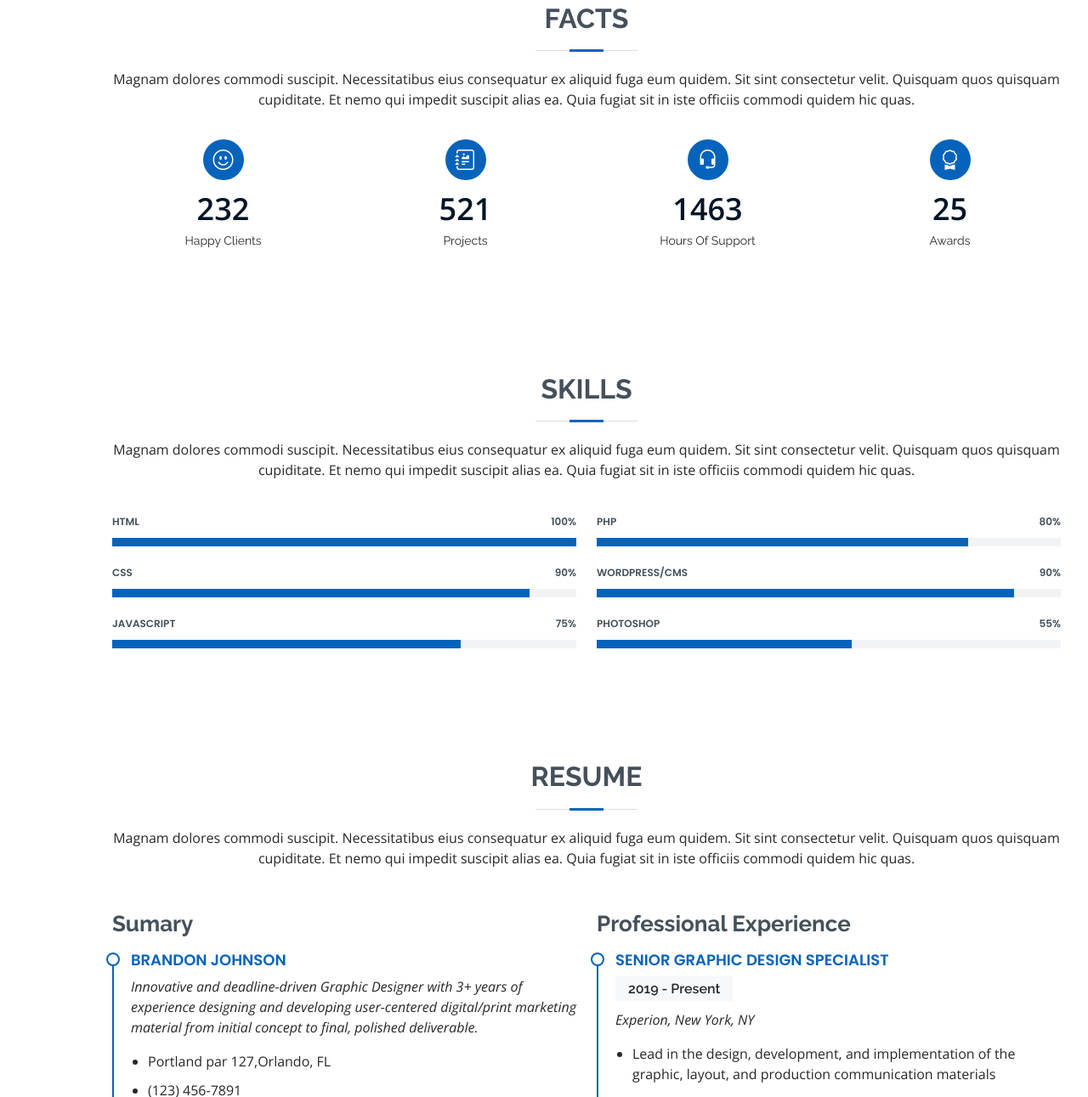
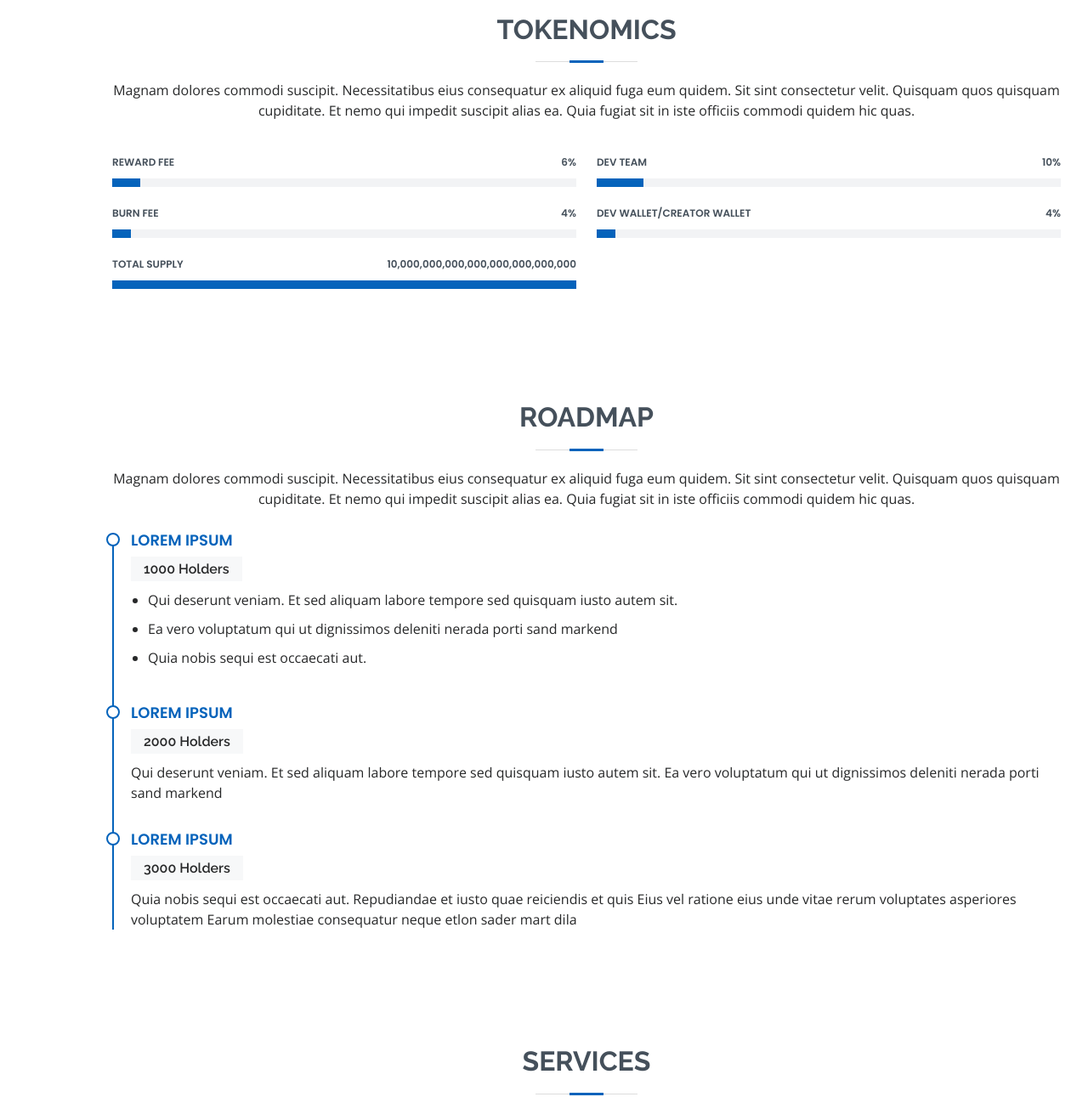
Before and after one commit to BMoose00/gummybeartoken.github.io, a plain HTML site: page index.html in a window 1280 px wide. Shown: the part 1509-2800 px from the top of the page at 85% size. Drawn offline with nearby package versions, Linux system fonts and the light colour scheme.

Commit message:
initial site updates

```diff
--- a/index.html
+++ b/index.html
@@ -5,7 +5,7 @@
   <meta charset="utf-8">
   <meta content="width=device-width, initial-scale=1.0" name="viewport">
 
-  <title>MyResume Bootstrap Template - Index</title>
+  <title>Gummybeartoken.io</title>
   <meta content="" name="description">
   <meta content="" name="keywords">
 
@@ -47,10 +47,10 @@
       <ul>
         <li><a href="#hero" class="nav-link scrollto active"><i class="bx bx-home"></i> <span>Home</span></a></li>
         <li><a href="#about" class="nav-link scrollto"><i class="bx bx-user"></i> <span>About</span></a></li>
-        <li><a href="#resume" class="nav-link scrollto"><i class="bx bx-file-blank"></i> <span>Resume</span></a></li>
-        <li><a href="#portfolio" class="nav-link scrollto"><i class="bx bx-book-content"></i> <span>Portfolio</span></a></li>
+        <li><a href="#resume" class="nav-link scrollto"><i class="bx bx-file-blank"></i> <span>Roadmap</span></a></li>
+        <!-- <li><a href="#portfolio" class="nav-link scrollto"><i class="bx bx-book-content"></i> <span>Portfolio</span></a></li> -->
         <li><a href="#services" class="nav-link scrollto"><i class="bx bx-server"></i> <span>Services</span></a></li>
-        <li><a href="#contact" class="nav-link scrollto"><i class="bx bx-envelope"></i> <span>Contact</span></a></li>
+        <!-- <li><a href="#contact" class="nav-link scrollto"><i class="bx bx-envelope"></i> <span>Contact</span></a></li> -->
       </ul>
     </nav><!-- .nav-menu -->
 
@@ -59,15 +59,15 @@
   <!-- ======= Hero Section ======= -->
   <section id="hero" class="d-flex flex-column justify-content-center">
     <div class="container" data-aos="zoom-in" data-aos-delay="100">
-      <h1>Brandon Johnson</h1>
-      <p>I'm <span class="typed" data-typed-items="Designer, Developer, Freelancer, Photographer"></span></p>
-      <div class="social-links">
+      <h1>Gummy Bear</h1>
+      <p><span class="typed" data-typed-items="Lorem ipsum dolor sit amet, consectetur adipiscing elit, sed do eiusmod tempor incididunt ut labore et dolore"></span></p>
+      <!-- <div class="social-links">
         <a href="#" class="twitter"><i class="bx bxl-twitter"></i></a>
         <a href="#" class="facebook"><i class="bx bxl-facebook"></i></a>
         <a href="#" class="instagram"><i class="bx bxl-instagram"></i></a>
         <a href="#" class="google-plus"><i class="bx bxl-skype"></i></a>
         <a href="#" class="linkedin"><i class="bx bxl-linkedin"></i></a>
-      </div>
+      </div> -->
     </div>
   </section><!-- End Hero -->
 
@@ -82,7 +82,7 @@
           <p>Magnam dolores commodi suscipit. Necessitatibus eius consequatur ex aliquid fuga eum quidem. Sit sint consectetur velit. Quisquam quos quisquam cupiditate. Et nemo qui impedit suscipit alias ea. Quia fugiat sit in iste officiis commodi quidem hic quas.</p>
         </div>
 
-        <div class="row">
+        <!-- <div class="row">
           <div class="col-lg-4">
             <img src="assets/img/profile-img.jpg" class="img-fluid" alt="">
           </div>
@@ -115,7 +115,7 @@
               Cupiditate ut dicta maxime officiis quidem quia. Sed et consectetur qui quia repellendus itaque neque. Aliquid amet quidem ut quaerat cupiditate. Ab et eum qui repellendus omnis culpa magni laudantium dolores.
             </p>
           </div>
-        </div>
+        </div> -->
 
       </div>
     </section><!-- End About Section -->
@@ -125,8 +125,8 @@
       <div class="container" data-aos="fade-up">
 
         <div class="section-title">
-          <h2>Facts</h2>
-          <p>Magnam dolores commodi suscipit. Necessitatibus eius consequatur ex aliquid fuga eum quidem. Sit sint consectetur velit. Quisquam quos quisquam cupiditate. Et nemo qui impedit suscipit alias ea. Quia fugiat sit in iste officiis commodi quidem hic quas.</p>
+          <h2>Statistics</h2>
+          <!-- <p>Magnam dolores commodi suscipit. Necessitatibus eius consequatur ex aliquid fuga eum quidem. Sit sint consectetur velit. Quisquam quos quisquam cupiditate. Et nemo qui impedit suscipit alias ea. Quia fugiat sit in iste officiis commodi quidem hic quas.</p> -->
         </div>
 
         <div class="row">
@@ -135,7 +135,7 @@
             <div class="count-box">
               <i class="bi bi-emoji-smile"></i>
               <span data-purecounter-start="0" data-purecounter-end="232" data-purecounter-duration="1" class="purecounter"></span>
-              <p>Happy Clients</p>
+              <p>Daily tx</p>
             </div>
           </div>
 
@@ -143,7 +143,7 @@
             <div class="count-box">
               <i class="bi bi-journal-richtext"></i>
               <span data-purecounter-start="0" data-purecounter-end="521" data-purecounter-duration="1" class="purecounter"></span>
-              <p>Projects</p>
+              <p>Market Cap</p>
             </div>
           </div>
 
@@ -151,7 +151,7 @@
             <div class="count-box">
               <i class="bi bi-headset"></i>
               <span data-purecounter-start="0" data-purecounter-end="1463" data-purecounter-duration="1" class="purecounter"></span>
-              <p>Hours Of Support</p>
+              <p>Investors</p>
             </div>
           </div>
 
@@ -159,7 +159,7 @@
             <div class="count-box">
               <i class="bi bi-award"></i>
               <span data-purecounter-start="0" data-purecounter-end="25" data-purecounter-duration="1" class="purecounter"></span>
-              <p>Awards</p>
+              <p>Total Supply</p>
             </div>
           </div>
 
@@ -173,7 +173,7 @@
       <div class="container" data-aos="fade-up">
 
         <div class="section-title">
-          <h2>Skills</h2>
+          <h2>Tokenomics</h2>
           <p>Magnam dolores commodi suscipit. Necessitatibus eius consequatur ex aliquid fuga eum quidem. Sit sint consectetur velit. Quisquam quos quisquam cupiditate. Et nemo qui impedit suscipit alias ea. Quia fugiat sit in iste officiis commodi quidem hic quas.</p>
         </div>
 
@@ -182,23 +182,23 @@
           <div class="col-lg-6">
 
             <div class="progress">
-              <span class="skill">HTML <i class="val">100%</i></span>
+              <span class="skill">Reward Fee <i class="val">6%</i></span>
               <div class="progress-bar-wrap">
-                <div class="progress-bar" role="progressbar" aria-valuenow="100" aria-valuemin="0" aria-valuemax="100"></div>
+                <div class="progress-bar" role="progressbar" aria-valuenow="6" aria-valuemin="0" aria-valuemax="100"></div>
               </div>
             </div>
 
             <div class="progress">
-              <span class="skill">CSS <i class="val">90%</i></span>
+              <span class="skill">Burn fee <i class="val">4%</i></span>
               <div class="progress-bar-wrap">
-                <div class="progress-bar" role="progressbar" aria-valuenow="90" aria-valuemin="0" aria-valuemax="100"></div>
+                <div class="progress-bar" role="progressbar" aria-valuenow="4" aria-valuemin="0" aria-valuemax="100"></div>
               </div>
             </div>
 
             <div class="progress">
-              <span class="skill">JavaScript <i class="val">75%</i></span>
+              <span class="skill">Total Supply <i class="val">10,000,000,000,000,000,000,000,000</i></span>
               <div class="progress-bar-wrap">
-                <div class="progress-bar" role="progressbar" aria-valuenow="75" aria-valuemin="0" aria-valuemax="100"></div>
+                <div class="progress-bar" role="progressbar" aria-valuenow="100" aria-valuemin="0" aria-valuemax="100"></div>
               </div>
             </div>
 
@@ -207,25 +207,25 @@
           <div class="col-lg-6">
 
             <div class="progress">
-              <span class="skill">PHP <i class="val">80%</i></span>
+              <span class="skill">Dev team <i class="val">10%</i></span>
               <div class="progress-bar-wrap">
-                <div class="progress-bar" role="progressbar" aria-valuenow="80" aria-valuemin="0" aria-valuemax="100"></div>
+                <div class="progress-bar" role="progressbar" aria-valuenow="10" aria-valuemin="0" aria-valuemax="100"></div>
               </div>
             </div>
 
             <div class="progress">
-              <span class="skill">WordPress/CMS <i class="val">90%</i></span>
+              <span class="skill">Dev wallet/Creator wallet <i class="val">4%</i></span>
               <div class="progress-bar-wrap">
-                <div class="progress-bar" role="progressbar" aria-valuenow="90" aria-valuemin="0" aria-valuemax="100"></div>
+                <div class="progress-bar" role="progressbar" aria-valuenow="4" aria-valuemin="0" aria-valuemax="100"></div>
               </div>
             </div>
 
-            <div class="progress">
+            <!-- <div class="progress">
               <span class="skill">Photoshop <i class="val">55%</i></span>
               <div class="progress-bar-wrap">
                 <div class="progress-bar" role="progressbar" aria-valuenow="55" aria-valuemin="0" aria-valuemax="100"></div>
               </div>
-            </div>
+            </div> -->
 
           </div>
 
@@ -239,15 +239,15 @@
       <div class="container" data-aos="fade-up">
 
         <div class="section-title">
-          <h2>Resume</h2>
+          <h2>Roadmap</h2>
           <p>Magnam dolores commodi suscipit. Necessitatibus eius consequatur ex aliquid fuga eum quidem. Sit sint consectetur velit. Quisquam quos quisquam cupiditate. Et nemo qui impedit suscipit alias ea. Quia fugiat sit in iste officiis commodi quidem hic quas.</p>
         </div>
 
-        <div class="row">
+        <!-- <div class="row">
           <div class="col-lg-6">
             <h3 class="resume-title">Sumary</h3>
             <div class="resume-item pb-0">
-              <h4>Brandon Johnson</h4>
+              <h4>Gummy Bear</h4>
               <p><em>Innovative and deadline-driven Graphic Designer with 3+ years of experience designing and developing user-centered digital/print marketing material from initial concept to final, polished deliverable.</em></p>
               <ul>
                 <li>Portland par 127,Orlando, FL</li>
@@ -295,13 +295,63 @@
               </ul>
             </div>
           </div>
+        </div> -->
+        <div class="row">
+          <div class="col-lg-12">
+            <div class="resume-item">
+              <h4>Lorem ipsum</h4>
+              <h5>1000 Holders</h5>
+              <!-- <p><em>Innovative and deadline-driven Graphic Designer with 3+ years of experience designing and developing user-centered digital/print marketing material from initial concept to final, polished deliverable.</em></p> -->
+              <ul>
+                <li>Qui deserunt veniam. Et sed aliquam labore tempore sed quisquam iusto autem sit.</li>
+                <li>Ea vero voluptatum qui ut dignissimos deleniti nerada porti sand markend</li>
+                <li>Quia nobis sequi est occaecati aut.</li>
+              </ul>
+            </div>
+            <div class="resume-item">
+              <h4>Lorem ipsum</h4>
+              <h5>2000 Holders</h5>
+              <!-- <p><em>Rochester Institute of Technology, Rochester, NY</em></p> -->
+              <p>Qui deserunt veniam. Et sed aliquam labore tempore sed quisquam iusto autem sit. Ea vero voluptatum qui ut dignissimos deleniti nerada porti sand markend</p>
+            </div>
+            <div class="resume-item">
+              <h4>Lorem ipsum</h4>
+              <h5>3000 Holders</h5>
+              <!-- <p><em>Rochester Institute of Technology, Rochester, NY</em></p> -->
+              <p>Quia nobis sequi est occaecati aut. Repudiandae et iusto quae reiciendis et quis Eius vel ratione eius unde vitae rerum voluptates asperiores voluptatem Earum molestiae consequatur neque etlon sader mart dila</p>
+            </div>
+          </div>
+          <!-- <div class="col-lg-6">
+            <div class="resume-item">
+              <h4>Lorem ipsum</h4>
+              <h5>2019 - Present</h5>
+              <p><em>Experion, New York, NY </em></p>
+              <ul>
+                <li>Lead in the design, development, and implementation of the graphic, layout, and production communication materials</li>
+                <li>Delegate tasks to the 7 members of the design team and provide counsel on all aspects of the project. </li>
+                <li>Supervise the assessment of all graphic materials in order to ensure quality and accuracy of the design</li>
+                <li>Oversee the efficient use of production project budgets ranging from $2,000 - $25,000</li>
+              </ul>
+            </div>
+            <div class="resume-item">
+              <h4>Lorem ipsum</h4>
+              <h5>2017 - 2018</h5>
+              <p><em>Stepping Stone Advertising, New York, NY</em></p>
+              <ul>
+                <li>Developed numerous marketing programs (logos, brochures,infographics, presentations, and advertisements).</li>
+                <li>Managed up to 5 projects or tasks at a given time while under pressure</li>
+                <li>Recommended and consulted with clients on the most appropriate graphic design</li>
+                <li>Created 4+ design presentations and proposals a month for clients and account managers</li>
+              </ul>
+            </div>
+          </div> -->
         </div>
 
       </div>
     </section><!-- End Resume Section -->
 
     <!-- ======= Portfolio Section ======= -->
-    <section id="portfolio" class="portfolio section-bg">
+    <!-- <section id="portfolio" class="portfolio section-bg">
       <div class="container" data-aos="fade-up">
 
         <div class="section-title">
@@ -451,7 +501,8 @@
         </div>
 
       </div>
-    </section><!-- End Portfolio Section -->
+    </section> -->
+    <!-- End Portfolio Section -->
 
     <!-- ======= Services Section ======= -->
     <section id="services" class="services">
@@ -548,7 +599,7 @@
     </section><!-- End Services Section -->
 
     <!-- ======= Testimonials Section ======= -->
-    <section id="testimonials" class="testimonials section-bg">
+    <section style="display: none;" id="testimonials" class="testimonials section-bg">
       <div class="container" data-aos="fade-up">
 
         <div class="section-title">
@@ -628,10 +679,11 @@
         </div>
 
       </div>
-    </section><!-- End Testimonials Section -->
+    </section>
+    <!-- End Testimonials Section -->
 
     <!-- ======= Contact Section ======= -->
-    <section id="contact" class="contact">
+    <!-- <section id="contact" class="contact">
       <div class="container" data-aos="fade-up">
 
         <div class="section-title">
@@ -694,31 +746,32 @@
         </div>
 
       </div>
-    </section><!-- End Contact Section -->
+    </section> -->
+    <!-- End Contact Section -->
 
   </main><!-- End #main -->
 
   <!-- ======= Footer ======= -->
   <footer id="footer">
     <div class="container">
-      <h3>Brandon Johnson</h3>
+      <h3>Gummy Bear</h3>
       <p>Et aut eum quis fuga eos sunt ipsa nihil. Labore corporis magni eligendi fuga maxime saepe commodi placeat.</p>
       <div class="social-links">
         <a href="#" class="twitter"><i class="bx bxl-twitter"></i></a>
-        <a href="#" class="facebook"><i class="bx bxl-facebook"></i></a>
-        <a href="#" class="instagram"><i class="bx bxl-instagram"></i></a>
+        <a href="#" class="instagram"><i class="bx bxl-telegram"></i></a>
+        <!-- <a href="#" class="facebook"><i class="bx bxl-facebook"></i></a>
         <a href="#" class="google-plus"><i class="bx bxl-skype"></i></a>
-        <a href="#" class="linkedin"><i class="bx bxl-linkedin"></i></a>
+        <a href="#" class="linkedin"><i class="bx bxl-linkedin"></i></a> -->
       </div>
       <div class="copyright">
-        &copy; Copyright <strong><span>MyResume</span></strong>. All Rights Reserved
+        <!-- &copy; Copyright <strong><span>MyResume</span></strong>. All Rights Reserved -->
       </div>
       <div class="credits">
         <!-- All the links in the footer should remain intact. -->
         <!-- You can delete the links only if you purchased the pro version. -->
         <!-- Licensing information: [license-url] -->
         <!-- Purchase the pro version with working PHP/AJAX contact form: https://bootstrapmade.com/free-html-bootstrap-template-my-resume/ -->
-        Designed by <a href="https://bootstrapmade.com/">BootstrapMade</a>
+        <!-- Designed by <a href="https://bootstrapmade.com/">BootstrapMade</a> -->
       </div>
     </div>
   </footer><!-- End Footer -->
```
